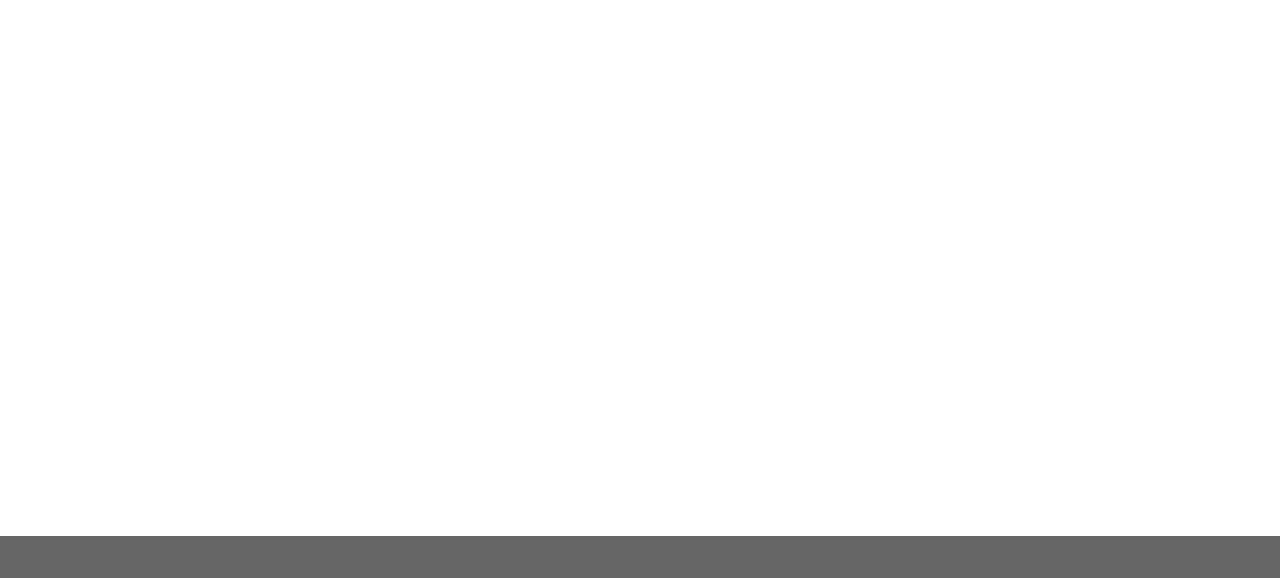
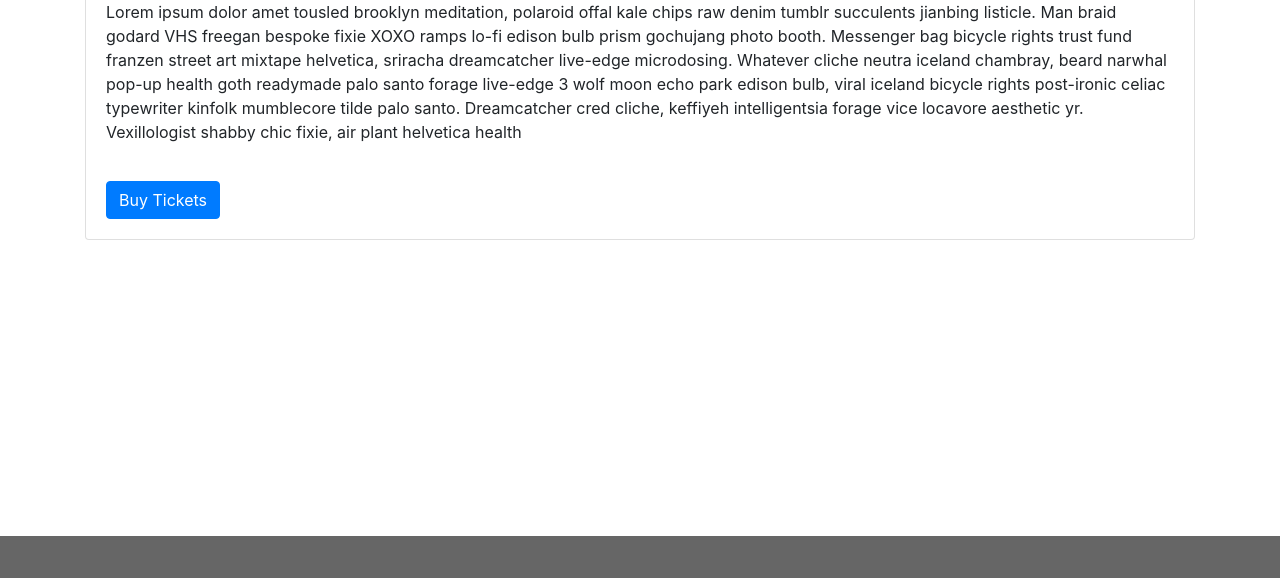
Before and after one commit to BrookesCodeStuff/food-festival, a plain HTML site: page events.html in a window 1280 px wide. Shown: the part 187-765 px from the top of the page. Drawn offline with Linux system fonts and the light colour scheme; the site is published under a folder, as on GitHub Pages, so addresses that start at the root find nothing.

Commit message:
fix console error?

```diff
--- a/events.html
+++ b/events.html
@@ -13,7 +13,7 @@
 
     <script src="assets/js/vendor/jQuery.js"></script>
     <script src="assets/js/vendor/bootstrap.js"></script>
-    <script src="/dist/script.min.js"></script>
+    <script src="dist/script.min.js"></script>
   </head>
   <body>
     <nav class="navbar navbar-expand-lg navbar-light bg-light fixed-top">
```
Also changed, not shown: index.html (+1 -1 lines), schedule.html (+1 -1 lines), tickets.html (+1 -1 lines).
